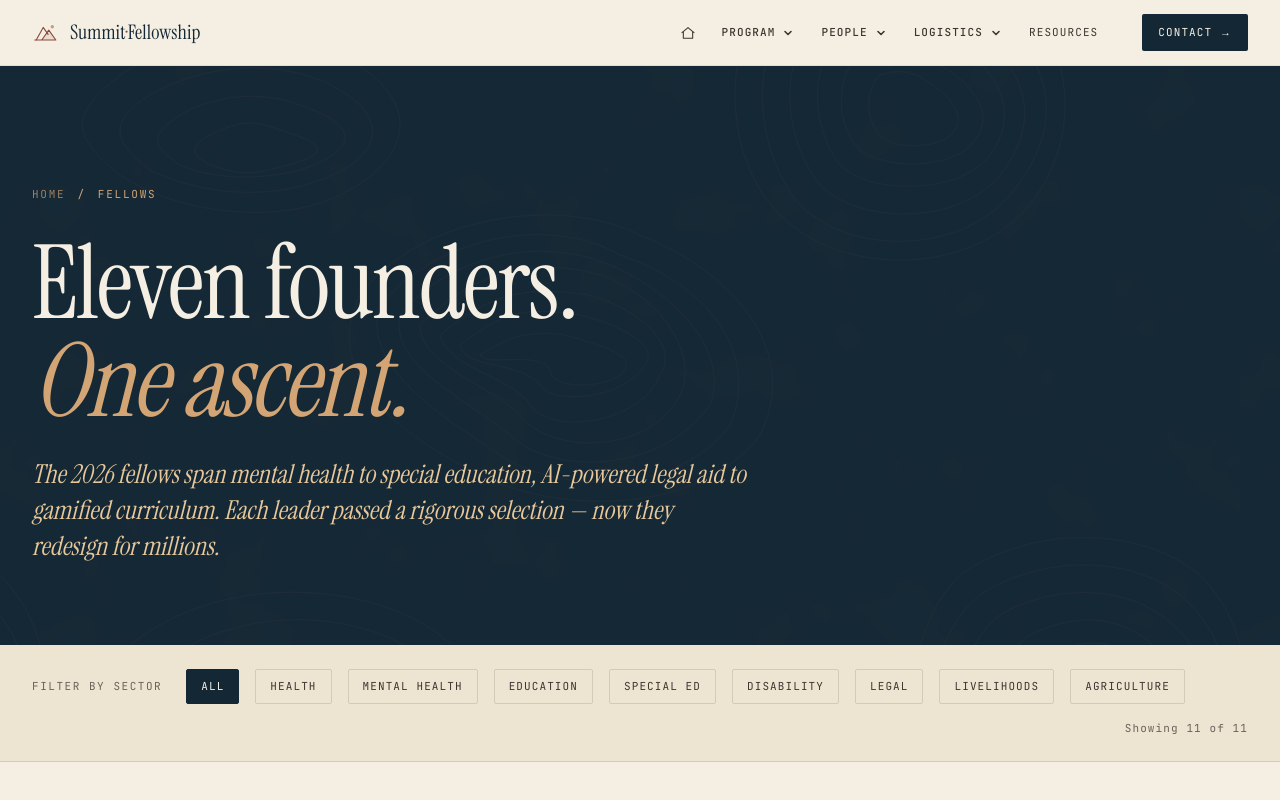
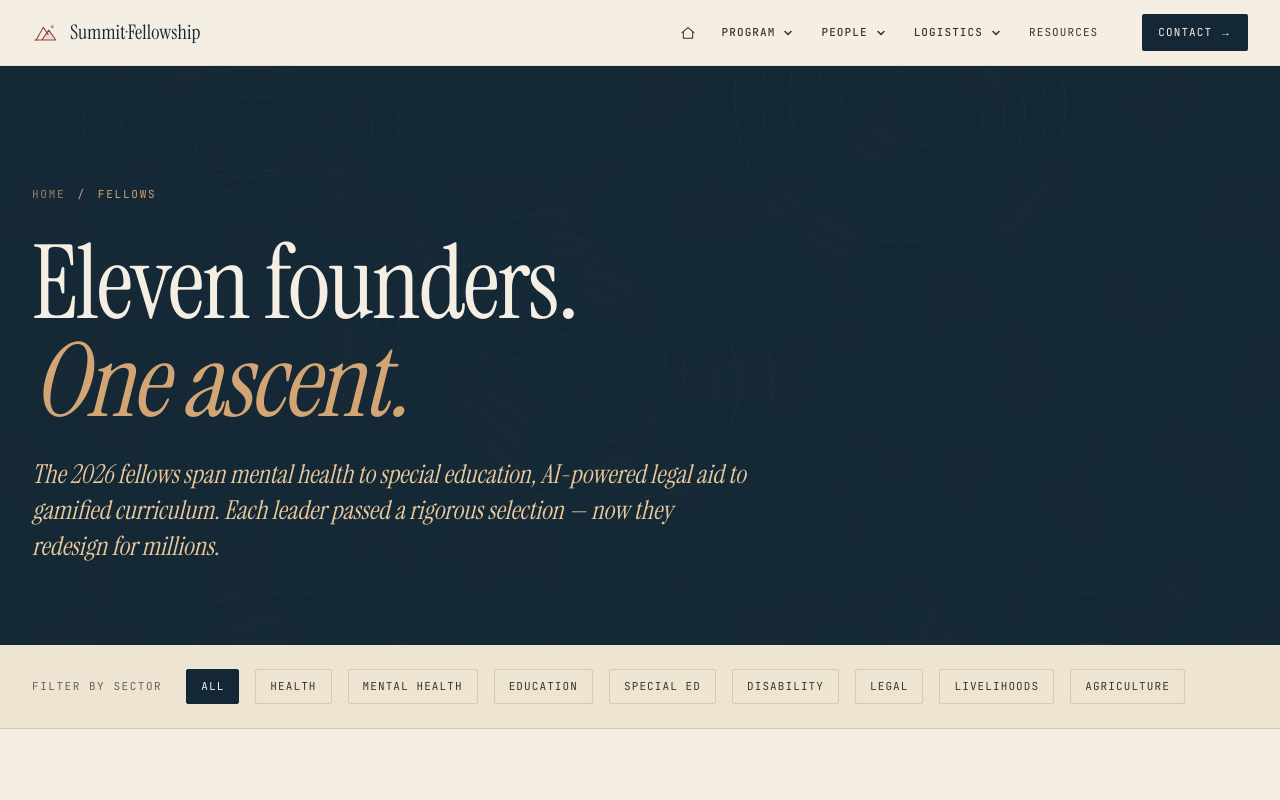
Before and after one commit to usmanjaved-droid/summit-fellowship-website, a Next.js app: page /fellows in a window 1280 px wide. Shown: the top 800 px of the page. Built offline with nearby package versions, Linux system fonts and the light colour scheme.

Commit message:
fix: remove filter count display from fellows page

```diff
--- a/app/components/FellowsBits.tsx
+++ b/app/components/FellowsBits.tsx
@@ -40,7 +40,6 @@ export default function FellowsBits({ fellows }: { fellows: Fellow[] }) {
               {s === 'all' ? 'All' : s}
             </button>
           ))}
-          <span className="filter-bar__count">Showing {visible.length} of {fellows.length}</span>
         </div>
       </div>
 
```
